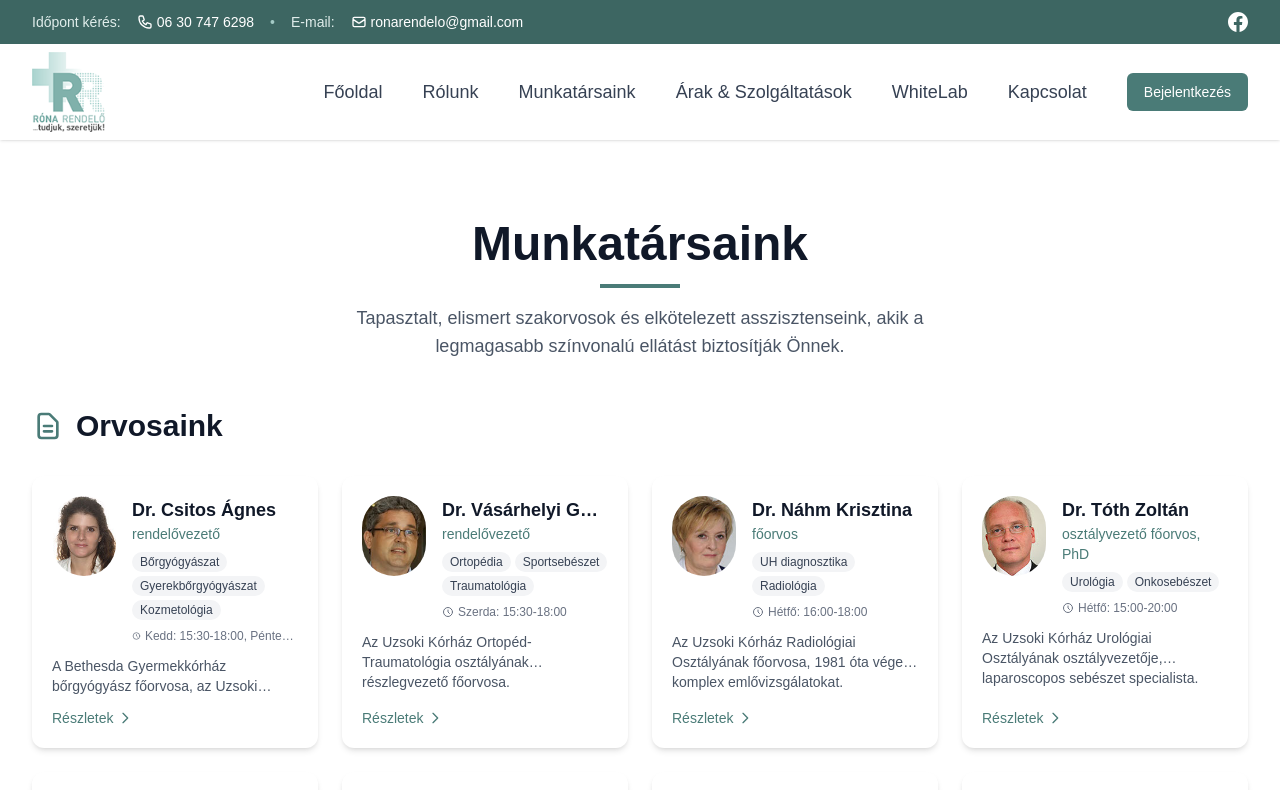
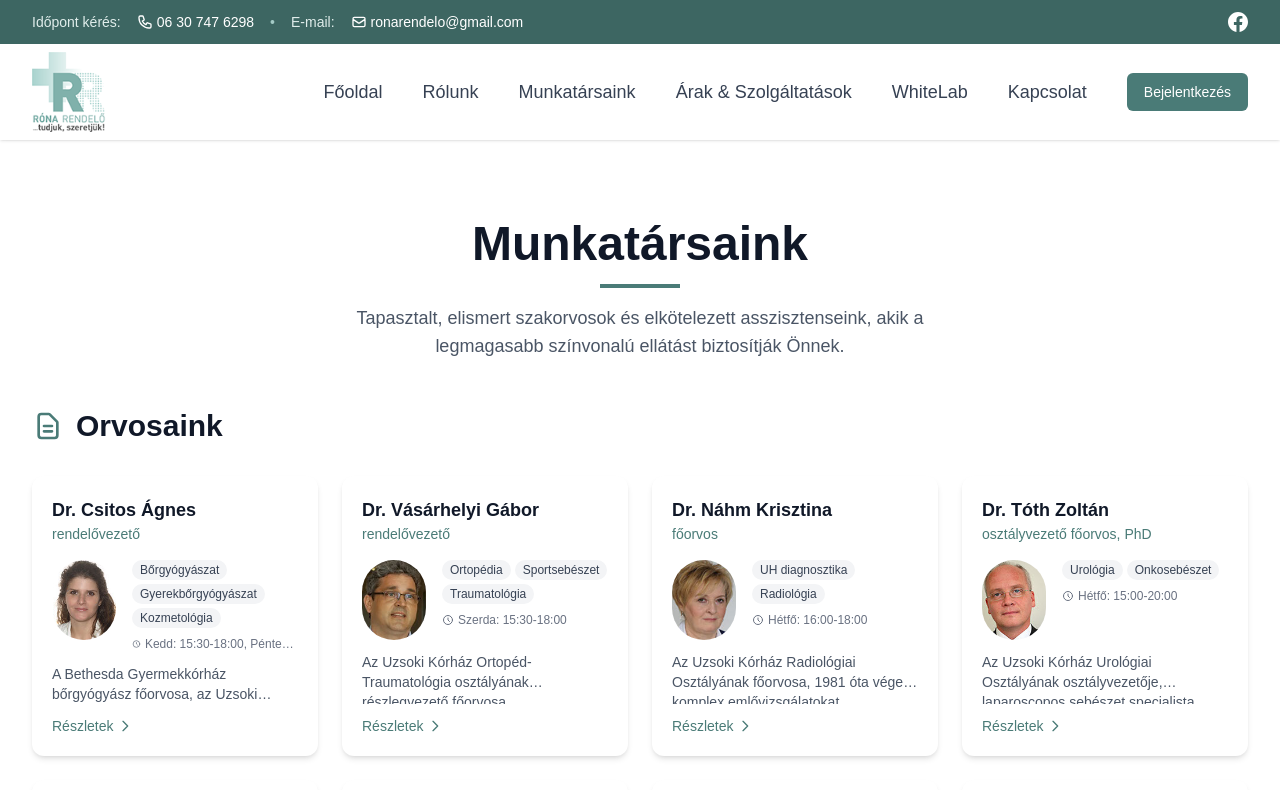
Before and after one commit to krisztajo/rona-appointment, a Next.js app: page /munkatarsaink in a window 1280 px wide. Shown: the top 790 px of the page. Built offline with nearby package versions, Linux system fonts and the light colour scheme.

Commit message:
Improve StaffCard layout: move name and title to top for better readability

```diff
--- a/src/components/StaffCard.tsx
+++ b/src/components/StaffCard.tsx
@@ -13,7 +13,16 @@ export default function StaffCard({ staff, linkPrefix = "/munkatarsaink" }: Staf
 
   const CardContent = () => (
     <div className="bg-white rounded-xl shadow-md overflow-hidden hover:shadow-xl transition-shadow duration-300 p-5 h-full flex flex-col">
-      <div className="flex items-start gap-4">
+      {/* Name and Title - Full Width at Top */}
+      <div className="mb-4">
+        <h3 className="text-lg font-bold text-gray-900 group-hover:text-rona-600 transition-colors">
+          {staff.name}
+        </h3>
+        <p className="text-rona-600 text-sm font-medium">{staff.title}</p>
+      </div>
+
+      {/* Photo and Additional Info */}
+      <div className="flex items-start gap-4 mb-3">
         {/* Photo */}
         <div className="flex-shrink-0">
           <DoctorImage src={staff.image} alt={staff.name} size="small" />
@@ -21,11 +30,6 @@ export default function StaffCard({ staff, linkPrefix = "/munkatarsaink" }: Staf
 
         {/* Info */}
         <div className="flex-1 min-w-0">
-          <h3 className="text-lg font-bold text-gray-900 group-hover:text-rona-600 transition-colors truncate">
-            {staff.name}
-          </h3>
-          <p className="text-rona-600 text-sm font-medium mb-2">{staff.title}</p>
-
           {/* For doctors: show specialties */}
           {isDoctor && staff.specialties && staff.specialties.length > 0 && (
             <div className="flex flex-wrap gap-1 mb-2">
@@ -54,7 +58,7 @@ export default function StaffCard({ staff, linkPrefix = "/munkatarsaink" }: Staf
 
       {/* Short bio - only for doctors */}
       {isDoctor && staff.shortBio && (
-        <p className="text-gray-600 text-sm line-clamp-2 mt-3 flex-grow">{staff.shortBio}</p>
+        <p className="text-gray-600 text-sm line-clamp-2 flex-grow">{staff.shortBio}</p>
       )}
 
       {/* CTA - only for doctors */}
```
